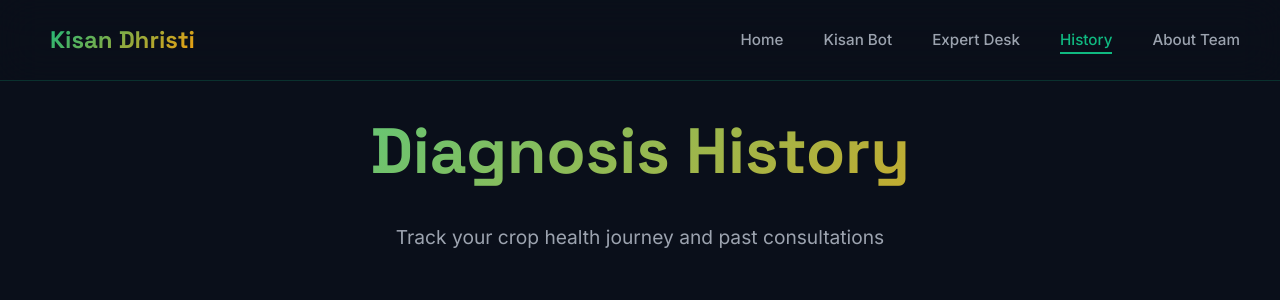
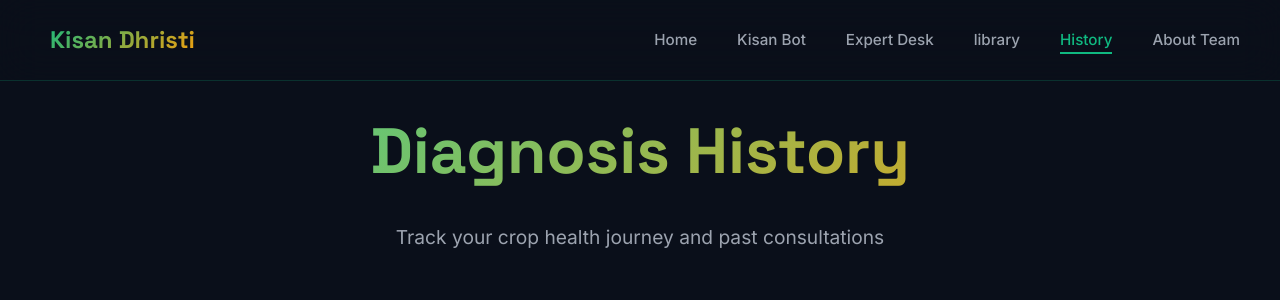
Before and after one commit to leuwenhoek/Kisan-Drishti-2.0, a Flask app: page /history in a window 1280 px wide. Shown: the top 300 px of the page. Run offline with Flask 3, Linux system fonts and the light colour scheme; data that the repository does not hold is empty.

Commit message:
library section added

```diff
--- a/templates/base.html
+++ b/templates/base.html
@@ -19,6 +19,7 @@
                 <li><a href="/" class="nav-link {% if request.endpoint == 'home' %}active{% endif %}">Home</a></li>
                 <li><a href="/kisan-bot" class="nav-link {% if request.endpoint == 'kisan_bot' %}active{% endif %}">Kisan Bot</a></li>
                 <li><a href="/expert-desk" class="nav-link {% if request.endpoint == 'expert_desk' %}active{% endif %}">Expert Desk</a></li>
+                <li><a href="/library" class="nav-link {% if request.endpoint == 'expert_desk' %}active{% endif %}">library</a></li>
                 <li><a href="/history" class="nav-link {% if request.endpoint == 'history' %}active{% endif %}">History</a></li>
                 <li><a href="/team" class="nav-link {% if request.endpoint == 'about' %}active{% endif %}">About Team</a></li>
             </ul>
```
